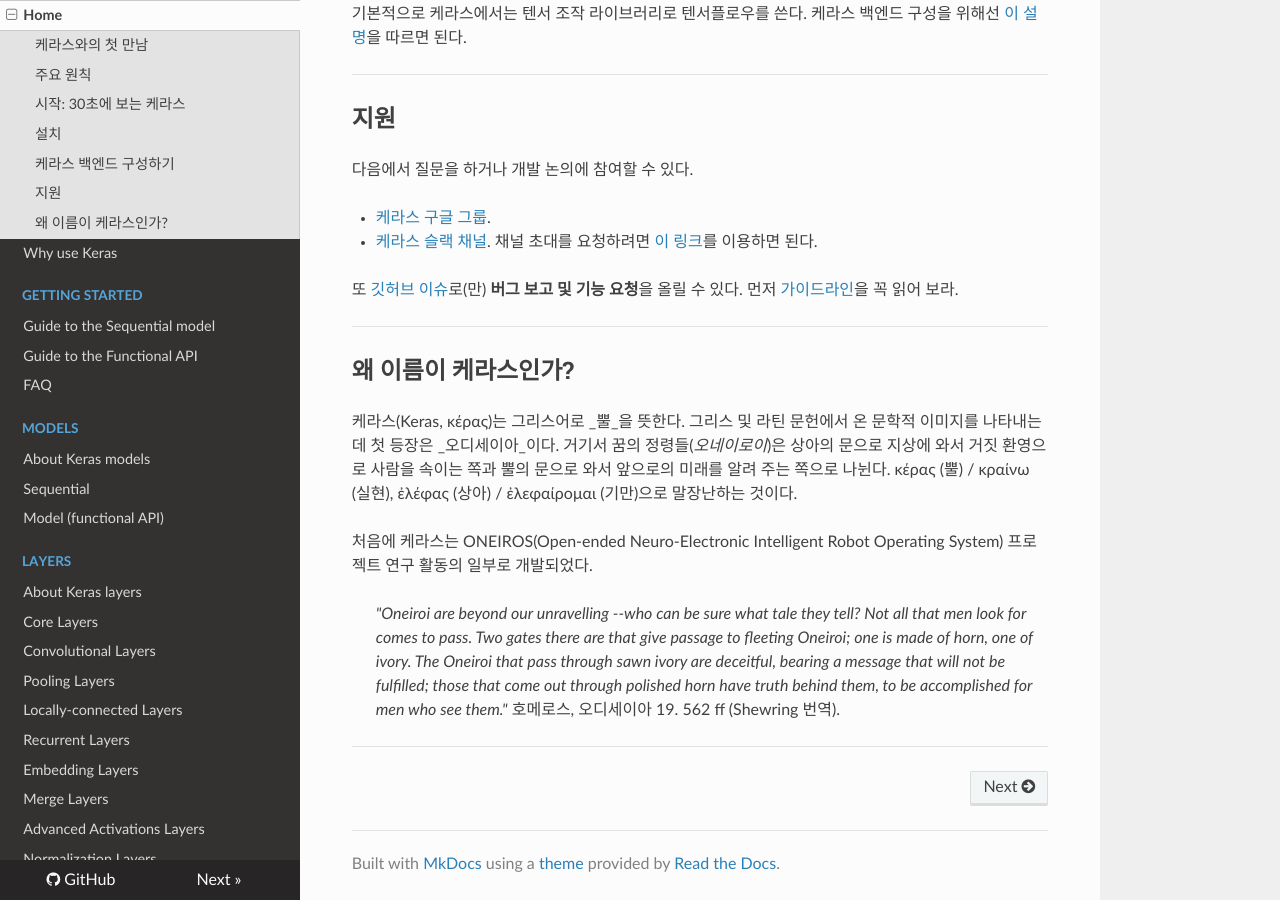
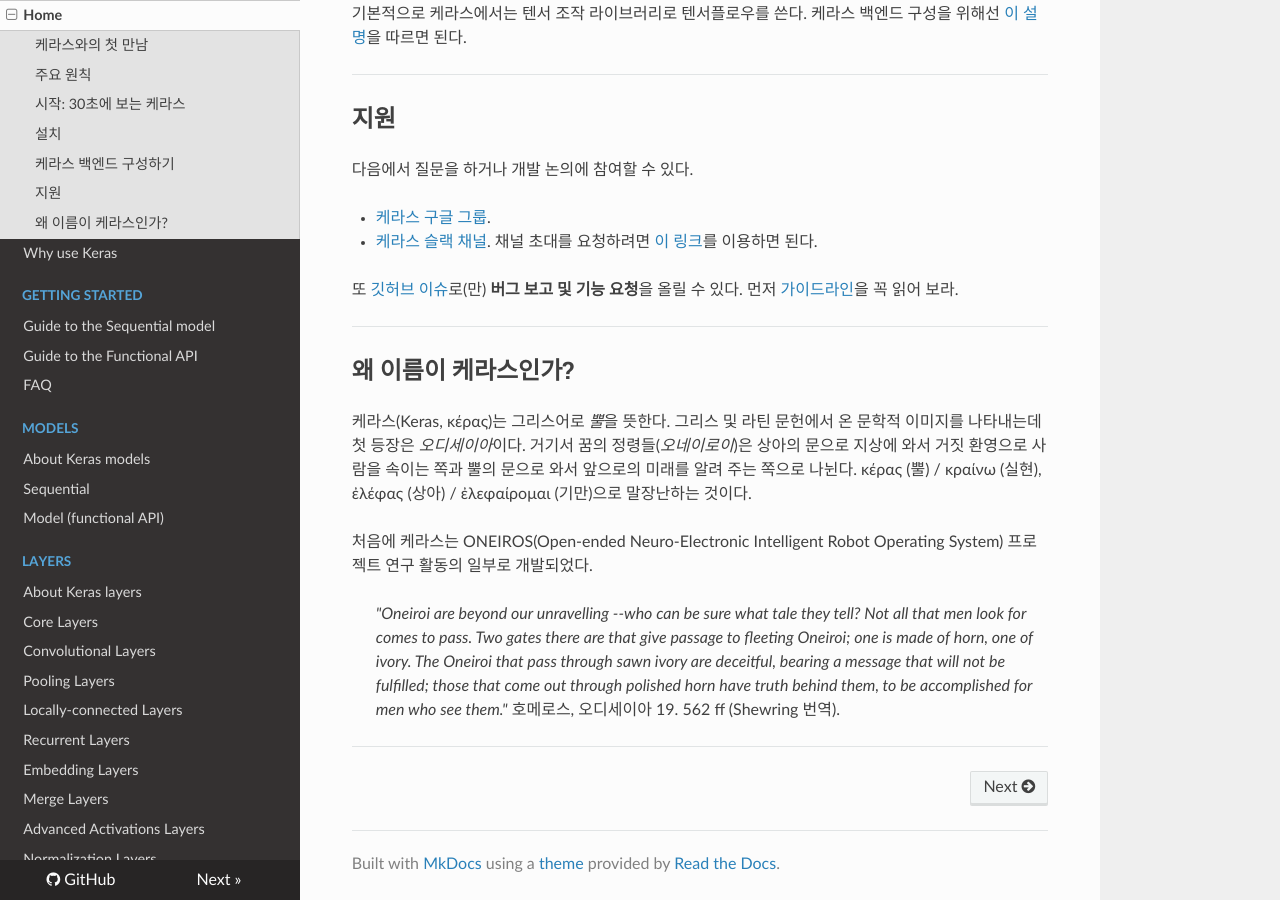
Before and after one commit to wariua/keras-docs-ko, an MkDocs documentation site: the page built from sources/index.md, in a window 1280 px wide and 900 px high, scrolled down 3497 px. Built offline with MkDocs 1.6.1, drawn with Linux system fonts in a browser that asks for light colours; nearby versions of some CDN libraries; old or Windows-style settings are respelled for this version of MkDocs.

Commit message:
fix formatting
Underscore(_) formatting is parsed incorrectly when followed by
Korean syllables without space; e.g. "_강조_는 _중요_" is interpreted
as "_[강조_는 _중요]_" instead of "_[강조]_는 _[중요]_".

```diff
--- a/sources/index.md
+++ b/sources/index.md
@@ -176,7 +176,7 @@ sudo python setup.py install
 
 ## 왜 이름이 케라스인가?
 
-케라스(Keras, κέρας)는 그리스어로 _뿔_을 뜻한다. 그리스 및 라틴 문헌에서 온 문학적 이미지를 나타내는데 첫 등장은 _오디세이아_이다. 거기서 꿈의 정령들(_오네이로이_)은 상아의 문으로 지상에 와서 거짓 환영으로 사람을 속이는 쪽과 뿔의 문으로 와서 앞으로의 미래를 알려 주는 쪽으로 나뉜다. κέρας (뿔) / κραίνω (실현), ἐλέφας (상아) / ἐλεφαίρομαι (기만)으로 말장난하는 것이다.
+케라스(Keras, κέρας)는 그리스어로 *뿔*을 뜻한다. 그리스 및 라틴 문헌에서 온 문학적 이미지를 나타내는데 첫 등장은 *오디세이아*이다. 거기서 꿈의 정령들(_오네이로이_)은 상아의 문으로 지상에 와서 거짓 환영으로 사람을 속이는 쪽과 뿔의 문으로 와서 앞으로의 미래를 알려 주는 쪽으로 나뉜다. κέρας (뿔) / κραίνω (실현), ἐλέφας (상아) / ἐλεφαίρομαι (기만)으로 말장난하는 것이다.
 
 처음에 케라스는 ONEIROS(Open-ended Neuro-Electronic Intelligent Robot Operating System) 프로젝트 연구 활동의 일부로 개발되었다.
 
```
